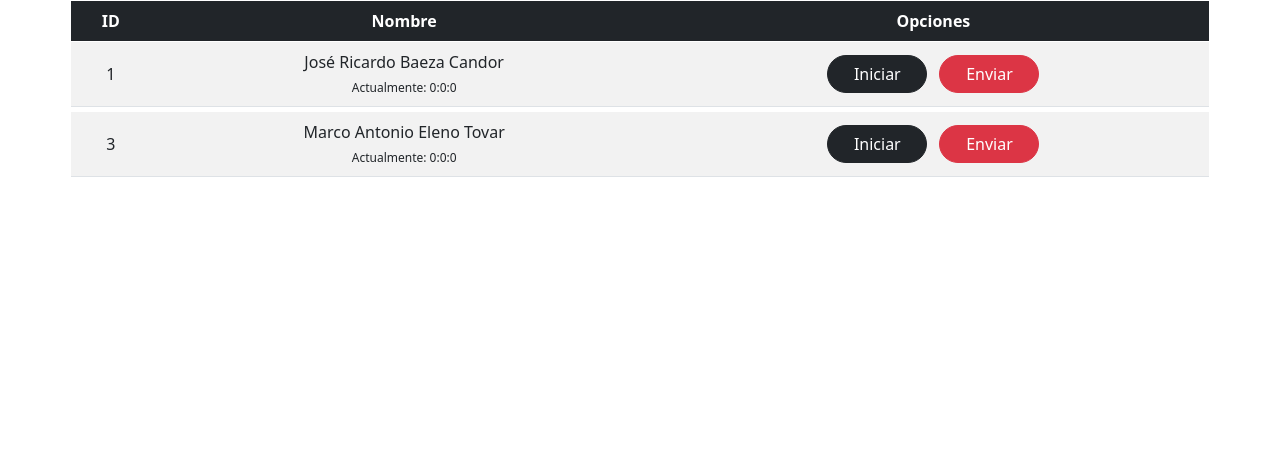
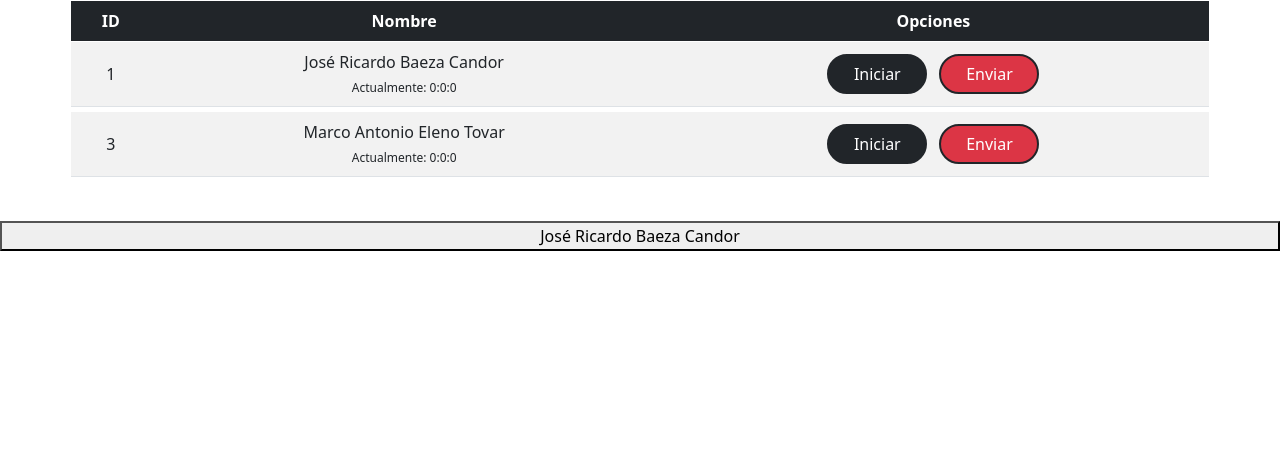
Before and after one commit to M4RCOE/RegistroContador, a CodeIgniter app: page /Contador/index.php/home in a window 1280 px wide. Shown: the part 56-506 px from the top of the page. Run offline with CodeIgniter, Linux system fonts and the light colour scheme; a user stored in the database is signed in; data comes from the database, SQL or seed files in the repository.

Commit message:
eighth commit

```diff
--- a/application/views/body.php
+++ b/application/views/body.php
@@ -21,8 +21,8 @@
               echo "<td hidden></td>";
               echo "<td value='botones'>";
           ?>
-            <button class="btn btn-dark m-1 rounded-pill" id=<?php echo $user['id']?> onclick="accionContador(this)" style="width:100px">Iniciar</button>
-            <button class="btn btn-danger m-1 rounded-pill" style="width:100px" onclick="accionContador2(this)">Enviar</button>
+            <button class="btn btn-dark m-1 rounded-pill border border-2 border-dark" id=<?php echo $user['id']?> onclick="accionContador(this)" style="width:100px">Iniciar</button>
+            <button class="btn btn-danger m-1 rounded-pill border border-2 border-dark" style="width:100px" onclick="accionContador2(this)">Enviar</button>
           <?php
             echo"</td>";
             echo "</tr>";
@@ -77,7 +77,7 @@
             <input id="tiempoinicial" name="tiempoinicial" type="text" value="" hidden>
             <input id="tiempofinal" name="tiempofinal" type="text" value="" hidden> <br>
         </form>
-<!-- <button onclick="consulta()">Calar</button>
+<button onclick="consulta(this)">José Ricardo Baeza Candor</button>
 <div id="respuesta">
 
-</div> -->
+</div>
--- a/js/funciones.js
+++ b/js/funciones.js
@@ -2,6 +2,15 @@
     var $table = $("#table");
     $('#table td').each(function(e,value) {
         value.onclick = function(e){
+            console.log(e.target.parentNode.childNodes[1].childNodes[0].nodeValue);
+            $.ajax({
+                url: 'http://localhost:82/Contador/php/respuesta3.php',
+                type: 'POST',
+                data: {nombre: e.target.parentNode.childNodes[1].childNodes[0].nodeValue},
+                success: function(res){
+                    $("#respuesta").html(res);
+                }
+            });
             $("#mostrarModal"+e.target.parentNode.firstChild.innerHTML).modal('show');
         }
     });
```
Also changed, not shown: php/respuesta3.php (+4 -4 lines).
